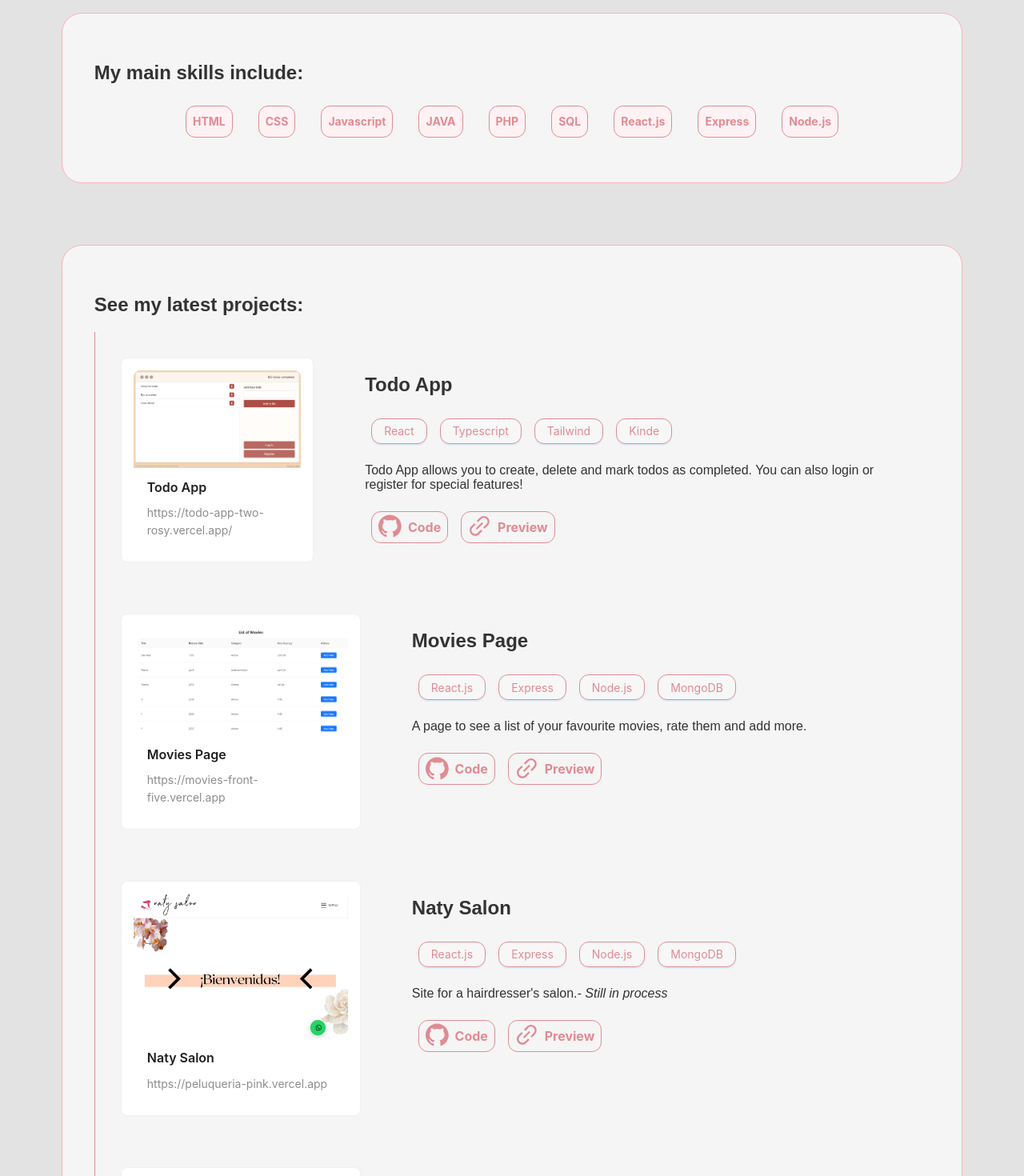
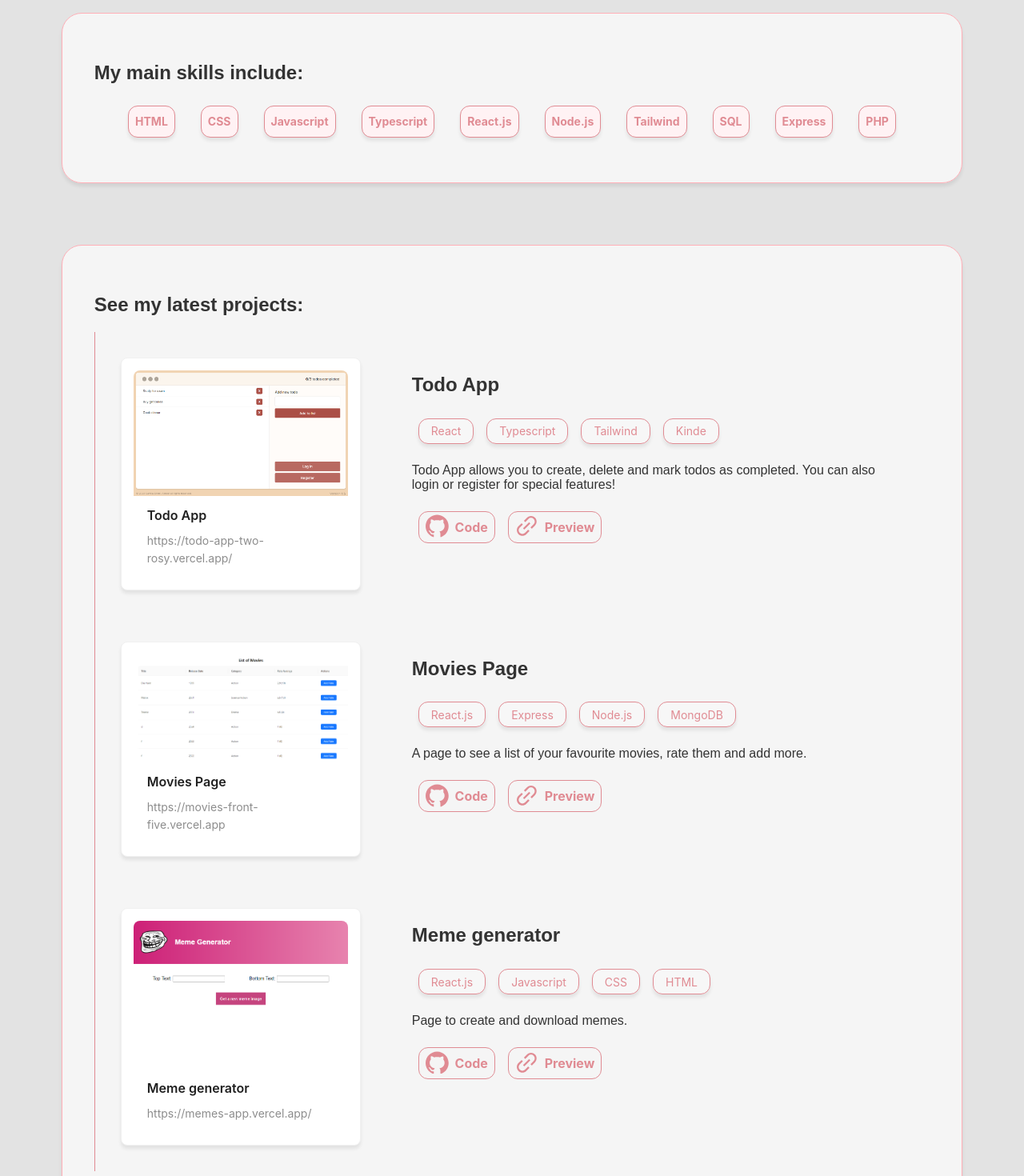
Before and after one commit to CamilaSironi/My-portfolio, a React (Vite) app: page / in a window 1280 px wide. Shown: the part 620-2090 px from the top of the page at 80% size. Built offline with nearby package versions, Linux system fonts and the light colour scheme.

Commit message:
change style

```diff
--- a/package.json
+++ b/package.json
@@ -1,5 +1,5 @@
 {
-  "name": "My-portfolio",
+  "name": "my-portfolio",
   "private": true,
   "version": "0.0.0",
   "type": "module",
@@ -20,6 +20,7 @@
     "@types/react": "^18.2.66",
     "@types/react-dom": "^18.2.22",
     "@vitejs/plugin-react": "^4.2.1",
+    "autoprefixer": "^10.4.20",
     "eslint": "^8.57.0",
     "eslint-plugin-react": "^7.34.1",
     "eslint-plugin-react-hooks": "^4.6.0",
--- a/src/App.css
+++ b/src/App.css
@@ -48,6 +48,7 @@ body {
     padding: 2.5rem;
     margin: 6%;
     background-color: #f7f7f7e2;
+    box-shadow: 0 4px 4px rgba(0,0,0,0.08);
 }
 
 #hero {
@@ -95,6 +96,7 @@ body {
     color: #e08b93 !important;
     background-color: #f7f7f7e2 !important;
     margin: 0.5rem;
+    box-shadow: 0 4px 4px rgba(0,0,0,0.08);
 }
 
 .card-container {
@@ -117,7 +119,8 @@ body {
     box-sizing: 'border-box';
     height: 100%;
     padding: 1rem !important;
-    max-width: 300px !important;
+    width: 300px !important;
+    box-shadow: 0 4px 4px rgba(0,0,0,0.08);
 }
 
 .ant-card-body {
@@ -138,6 +141,7 @@ body {
 
 input, .skill-item {
     background-color: #fff2f4;
+    box-shadow: 0 4px 4px rgba(0,0,0,0.08);
 }
 
 input:focus {
@@ -169,7 +173,7 @@ input:focus {
         background-color: #374352;
     }
 
-    input, .skill-item {
+    input, .skill-item, .project-skill {
         background-color: #556679;
     }
 
@@ -199,3 +203,9 @@ input:focus {
     }
 
 }
+
+@media only screen and (max-width: 500px) {
+    .ant-card{
+        width: 200px !important;
+    }
+}
--- a/src/components/projects.jsx
+++ b/src/components/projects.jsx
@@ -1,7 +1,6 @@
 import { Button, Card } from "antd"
 import Meta from "antd/es/card/Meta"
 import img1 from "../images/project1.png"
-import img2 from "../images/project2.png"
 import img3 from "../images/project3.png"
 import img4 from "../images/project4.png"
 import Link from "antd/es/typography/Link"
@@ -60,29 +59,6 @@ function Projects() {
                 </div>
 
                 <div className="card">
-                    <Link href={'https://peluqueria-pink.vercel.app'} target="_blank">
-                        <Card
-                            hoverable
-                            bordered={true}
-                            cover={<img alt="example" src={img2} />}
-                            type='flex'
-                        >
-                            <Meta title="Naty Salon" description="https://peluqueria-pink.vercel.app" />
-                        </Card>
-                    </Link>
-                    <div className="description">
-                        <h2>Naty Salon</h2>
-                        <Button className="project-skill" type="primary">React.js</Button>
-                        <Button className="project-skill" type="primary">Express</Button>
-                        <Button className="project-skill" type="primary">Node.js</Button>
-                        <Button className="project-skill" type="primary">MongoDB</Button>
-                        <p>Site for a hairdresser&apos;s salon.<em>- Still in process</em> </p>
-                        <Button className="btn" type="link" href="https://github.com/CamilaSironi/peluqueria" target="_blank" icon={<GithubOutlined/>} size="large">Code</Button>
-                        <Button className="btn" type="link" href="https://peluqueria-pink.vercel.app/" target="_blank" icon={<LinkOutlined />} size="large">Preview</Button>
-                    </div>
-                </div>
-
-                <div className="card">
                     <Link href={'https://memes-app.vercel.app/'} target="_blank">
                         <Card
                             hoverable
--- a/src/components/skills.jsx
+++ b/src/components/skills.jsx
@@ -13,23 +13,26 @@ function Skills() {
             title: 'Javascript',
         },
         {
-            title: 'JAVA',
+            title: 'Typescript',
         },
         {
-            title: 'PHP',
+            title: 'React.js',
+        },
+        {
+            title: 'Node.js',
+        },
+        {
+            title: 'Tailwind',
         },
         {
             title: 'SQL',
         },
         {
-            title: 'React.js',
-        },
-        {
             title: 'Express',
         },
         {
-            title: 'Node.js',
-        }
+            title: 'PHP',
+        },
       ];
 
     return(
```
Also changed, not shown: 2 other files (tests, documents, lock files or other folders).
